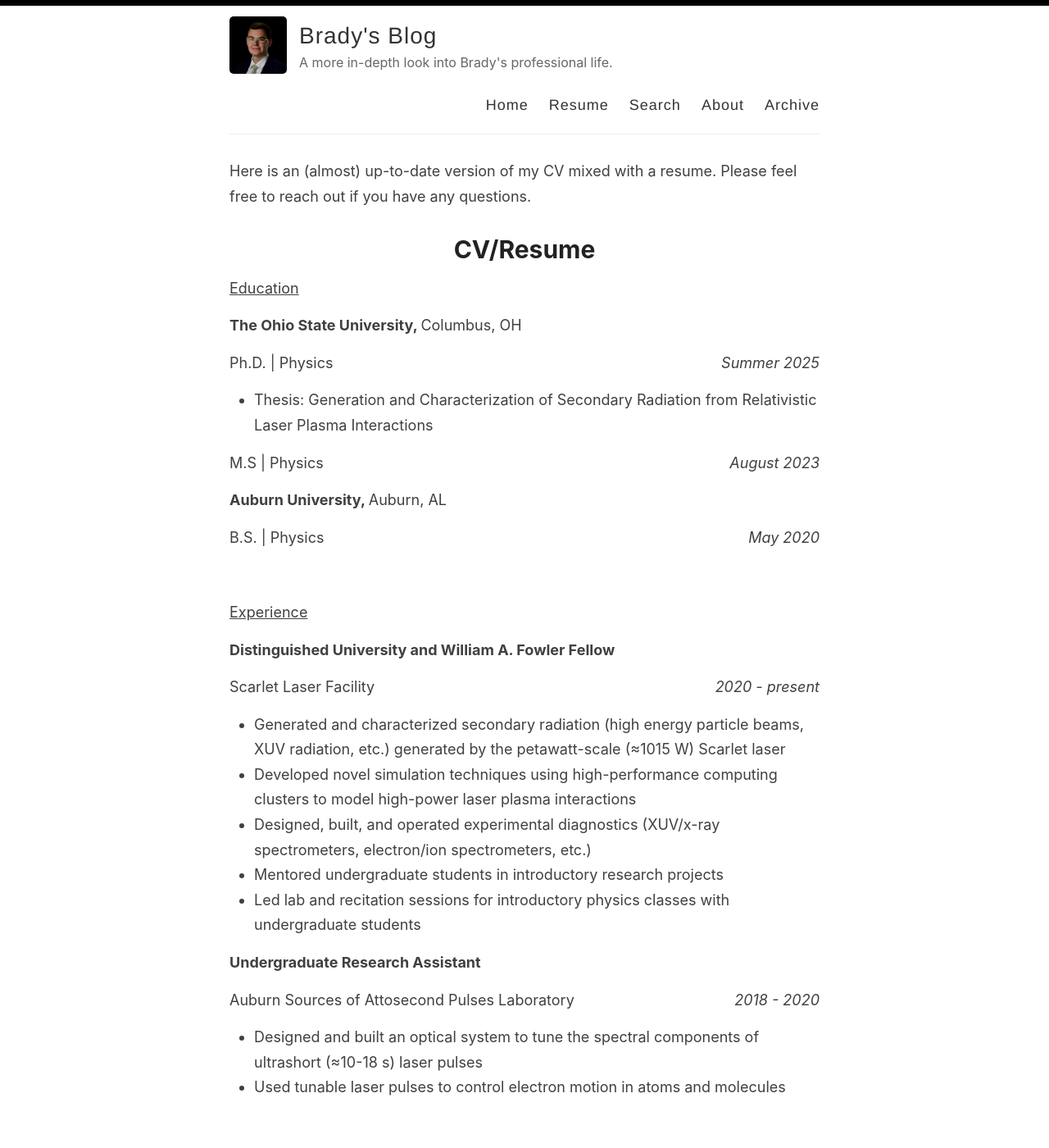
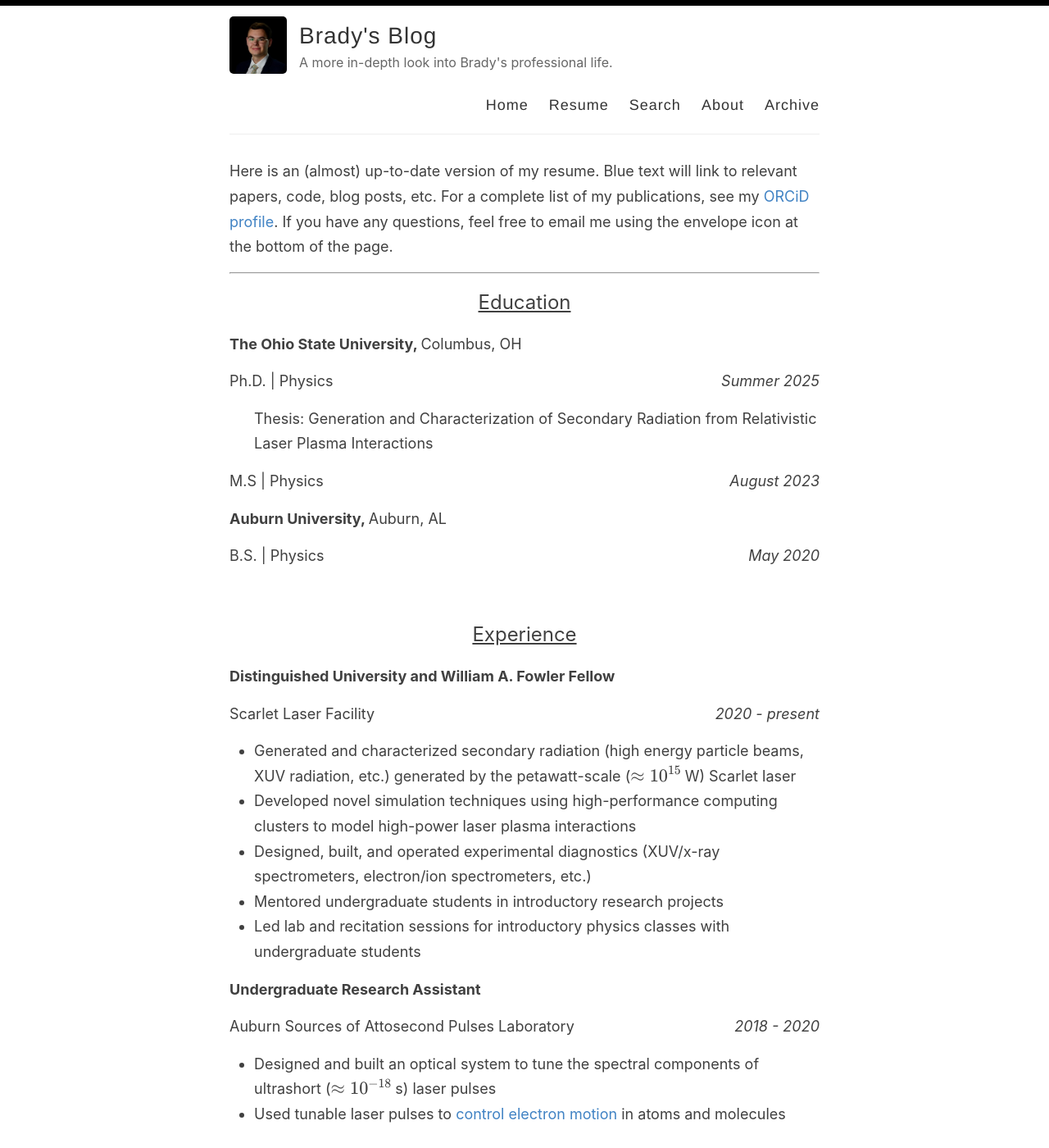
Before and after one commit to bunzicker/bunzicker.github.io, a Jekyll site: the page built from _pages/20241013-CV_Res.md, in a window 1280 px wide and 1400 px high. Shown: the whole window at 82% size. Built offline with Jekyll 4.4.1, drawn with Linux system fonts in a browser that asks for light colours; formulas are drawn with MathJax 3.

Commit message:
Add links to Resume

```diff
--- a/_pages/20241013-CV_Res.md
+++ b/_pages/20241013-CV_Res.md
@@ -3,18 +3,18 @@ layout: page
 permalink: /Resume/
 ---
 
-Here is an (almost) up-to-date version of my CV mixed with a resume. Please feel free to reach out if you have any questions.
+Here is an (almost) up-to-date version of my resume. Blue text will link to relevant papers, code, blog posts, etc. For a complete list of my publications, see my <a href = "https://orcid.org/0009-0006-2889-1900">ORCiD profile</a>. If you have any questions, feel free to email me using the envelope icon at the bottom of the page.
 
-# CV/Resume
+<hr>
 
-<p><u>Education</u></p>
+<p style="text-align: center"><font size = 5><u>Education</u></font></p>
 <p><strong>The Ohio State University, </strong>Columbus, OH</p>
 
 <p>Ph.D. | Physics  <span style="float:right;">
         <em>Summer 2025 </em>
     </span></p>
 <ul>
-<li>Thesis: Generation and Characterization of Secondary Radiation from Relativistic Laser Plasma Interactions</li>
+Thesis: Generation and Characterization of Secondary Radiation from Relativistic Laser Plasma Interactions
 </ul>
 
 <p>M.S | Physics  <span style="float:right;">
@@ -29,13 +29,13 @@ Here is an (almost) up-to-date version of my CV mixed with a resume. Please feel
 
 
 <br>
-<p><u>Experience</u></p>
+<p style="text-align: center"><font size = 5><u>Experience</u></font></p>
 <p><strong>Distinguished University and William A. Fowler Fellow</strong></p>
 <p>Scarlet Laser Facility  <span style="float:right;">
         <em>2020 - present </em>
     </span></p>
 <ul>
-<li>Generated and characterized secondary radiation (high energy particle beams, XUV radiation, etc.) generated by the petawatt-scale (&asymp;10<sup>15</sup> W) Scarlet laser</li>
+<li>Generated and characterized secondary radiation (high energy particle beams, XUV radiation, etc.) generated by the petawatt-scale ($\approx 10^{15}$ W) Scarlet laser</li>
 <li>Developed novel simulation techniques using high-performance computing clusters to model high-power laser plasma interactions</li>
 <li>Designed, built, and operated experimental diagnostics (XUV/x-ray spectrometers, electron/ion spectrometers, etc.)</li>
 <li>Mentored undergraduate students in introductory research projects</li>
@@ -46,18 +46,19 @@ Here is an (almost) up-to-date version of my CV mixed with a resume. Please feel
         <em>2018 - 2020 </em>
     </span></p>
 <ul>
-<li>Designed and built an optical system to tune the spectral components of ultrashort (&asymp;10<sup>-18</sup> s) laser pulses</li>
-<li>Used tunable laser pulses to control electron motion in atoms and molecules</li>
+<li>Designed and built an optical system to tune the spectral components of ultrashort ($\approx 10^{-18}$ s) laser pulses</li>
+<li>Used tunable laser pulses to <a href = "https://iopscience.iop.org/article/10.1088/1367-2630/abdbdf">control electron motion</a> in atoms and molecules</li>
 </ul>
-<p>&nbsp;</p>
 
 <br>
-<p><u>Software</u></p>
+<p style="text-align: center"><font size = 5><u>Software</u></font></p>
 
-<p><strong>calc_radiation</strong>: An extension to the fully-relativistic, massively parallel particle-in-cell code EPOCH to simulate coherent high-frequency radiation produced by laser-plasma interactions</p>
-<p><strong>hedp:</strong> A collection of Python packages centered around analyzing ultrahigh power laser-plasma experiments and simulations</p>
-<p>&nbsp;</p>
-<p><u>Skills</u></p>
+<p><a href = "https://github.com/bunzicker/epoch/tree/develop_calc_radiation"><strong>calc_radiation</strong></a>: An extension to the fully-relativistic, massively parallel particle-in-cell code EPOCH to simulate coherent high-frequency radiation produced by laser-plasma interactions</p>
+<p><a href = "https://github.com/bunzicker/hedp"><strong>hedp:</strong></a> A collection of Python packages centered around analyzing ultrahigh power laser-plasma experiments and simulations</p>
+<br>
+
+<p style="text-align: center"><font size = 5><u>Skills</u></font></p>
+
 <ul>
 <li>Advanced programming skills in Python, Fortran, C/C++, MATLAB, and LabVIEW, especially in the contexts of big data analysis (&gt; 1 TB) and hardware/software integration</li>
 <li>Using and developing parallel software for Linux-based high-performance computing clusters with MPI and OpenMP</li>
```
